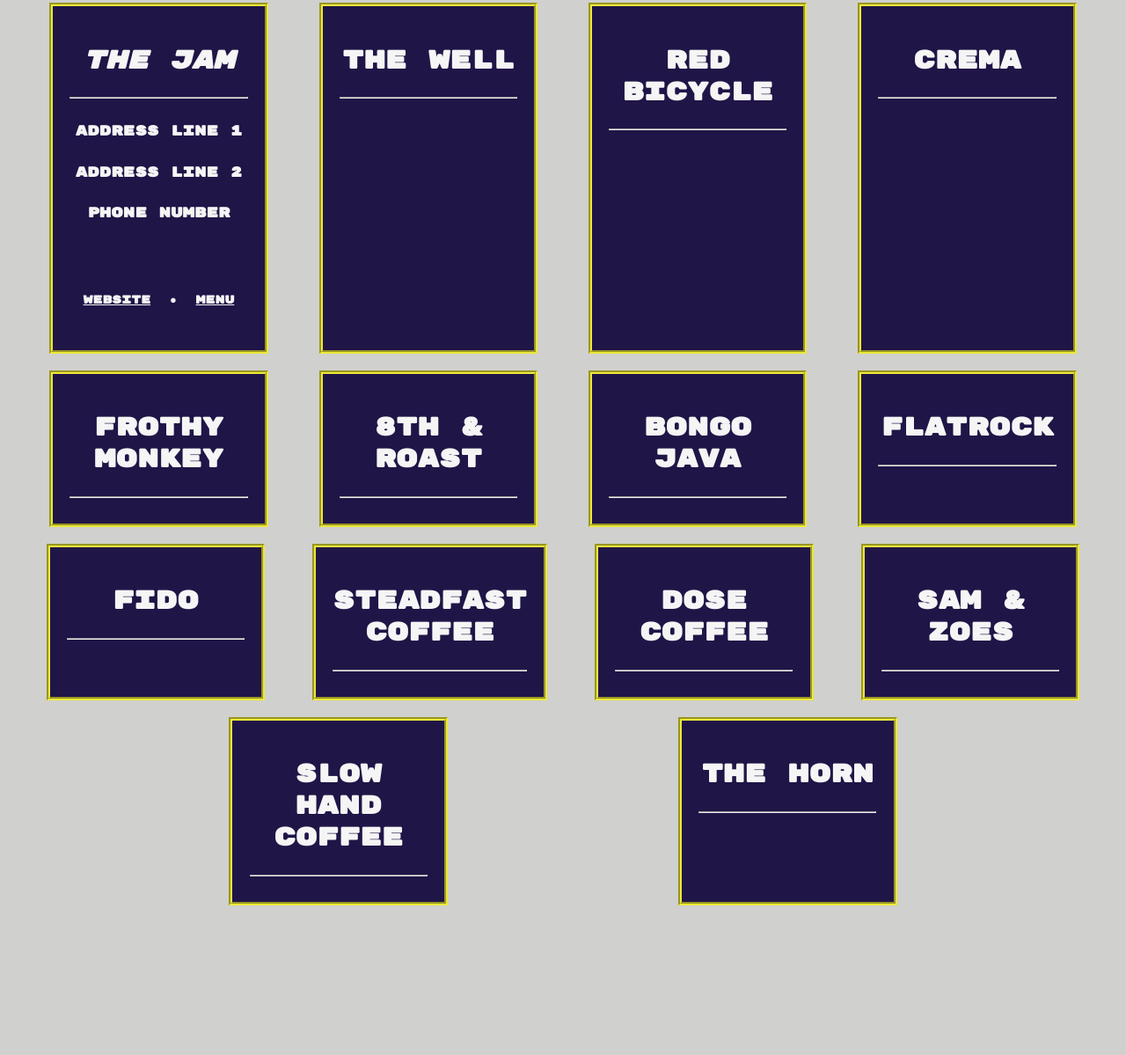
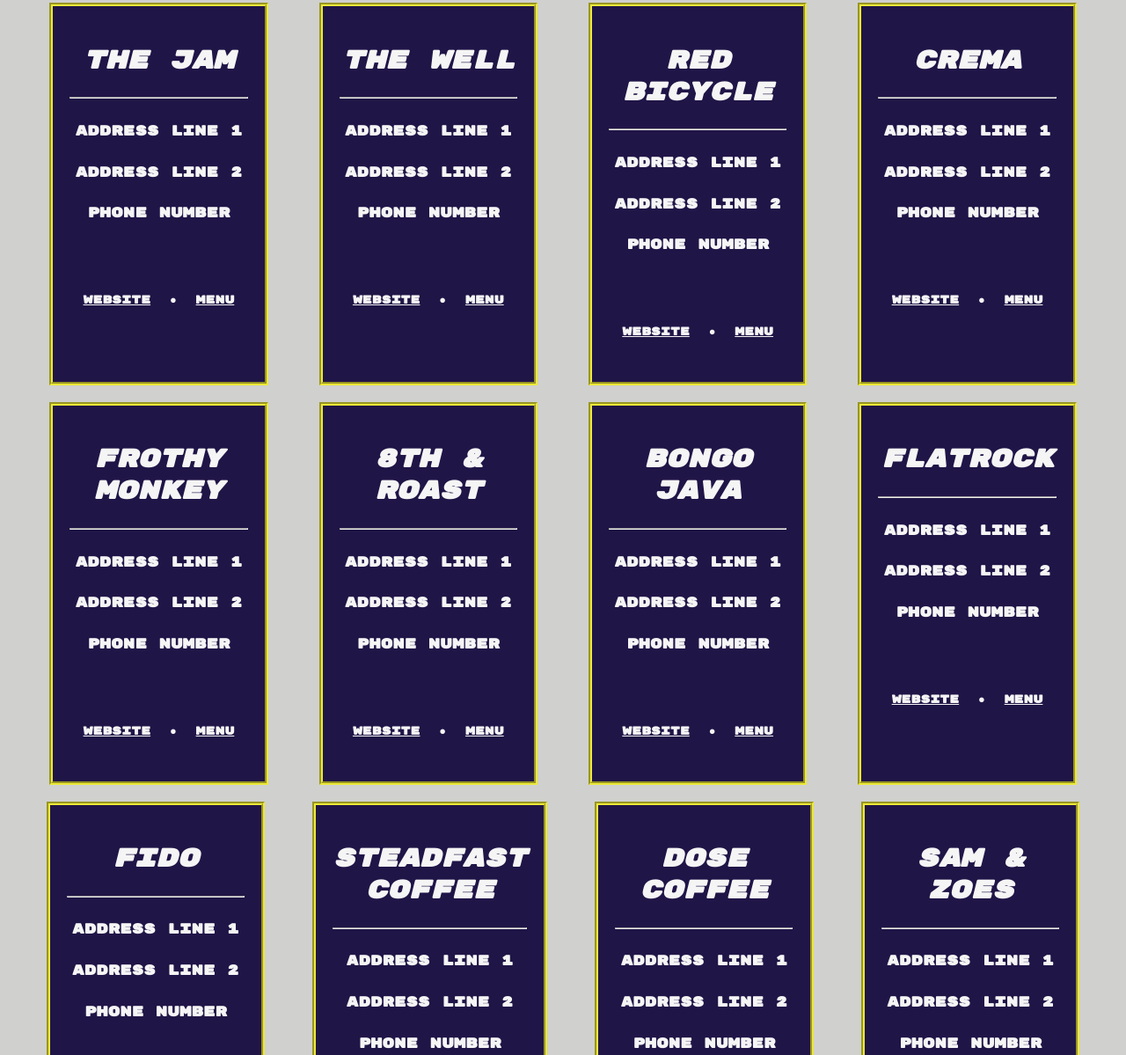
Before and after one commit to gradyrobbins/CoffeeHousesNashville, a plain HTML site: page index.html in a window 1280 px wide. Shown: the part 315-1514 px from the top of the page at 88% size. Before the commit the page ends 1361 px from the top, so only its background shows below. Drawn offline with Linux system fonts and the light colour scheme; a web font is replaced by a local one.

Commit message:
css updates a:hover a:visited

```diff
--- a/index.html
+++ b/index.html
@@ -16,20 +16,20 @@
 
 <br/>
 <article class="list">
-  <section class="shop"><h2><em>The Jam</em></h2><hr><h5>address line 1</h5><h5>address line 2</h5><h5> phone number</h5><br/><h6> <a href="www.google.com/images">website</a>&nbsp;&nbsp;&#9679;&nbsp;&nbsp;<a href="www.google.com">menu</a></h6> </section>
-  <section class="shop"><h2>The Well</h2><hr></section>
-  <section class="shop"><h2>Red Bicycle</h2><hr></section>
-  <section class="shop"><h2>Crema</h2><hr></section>
-  <section class="shop"><h2>Frothy Monkey</h2><hr></section>
-  <section class="shop"><h2>8th &amp; Roast</h2><hr></section>
-  <section class="shop"><h2>Bongo Java</h2><hr></section>
-  <section class="shop"><h2>Flatrock</h2><hr></section>
-  <section class="shop"><h2>Fido</h2><hr></section>
-  <section class="shop"><h2>Steadfast Coffee</h2><hr></section>
-  <section class="shop"><h2>Dose Coffee</h2><hr></section>
-  <section class="shop"><h2>Sam &amp; Zoes</h2><hr></section>
-  <section class="shop"><h2>Slow Hand Coffee</h2><hr></section>
-  <section class="shop"><h2>The Horn</h2><hr></section>
+  <section class="shop"><h2><em>The Jam</em></h2><hr><h5>address line 1</h5><h5>address line 2</h5><h5> phone number</h5><br/><h6> <a href="https://www.google.com/images" target="_blank">website</a>&nbsp;&nbsp;&#9679;&nbsp;&nbsp;<a href="www.google.com">menu</a></h6> </section>
+  <section class="shop"><h2><em>The Well</em></h2><hr><h5>address line 1</h5><h5>address line 2</h5><h5> phone number</h5><br/><h6> <a href="https://www.google.com/images" target="_blank">website</a>&nbsp;&nbsp;&#9679;&nbsp;&nbsp;<a href="www.google.com">menu</a></h6></section>
+  <section class="shop"><h2><em>Red Bicycle</em></h2><hr><h5>address line 1</h5><h5>address line 2</h5><h5> phone number</h5><br/><h6> <a href="https://www.google.com/images" target="_blank">website</a>&nbsp;&nbsp;&#9679;&nbsp;&nbsp;<a href="www.google.com">menu</a></h6></section>
+  <section class="shop"><h2><em>Crema</em></h2><hr><h5>address line 1</h5><h5>address line 2</h5><h5> phone number</h5><br/><h6> <a href="https://www.google.com/images" target="_blank">website</a>&nbsp;&nbsp;&#9679;&nbsp;&nbsp;<a href="www.google.com">menu</a></h6></section>
+  <section class="shop"><h2><em>Frothy Monkey</em></h2><hr><h5>address line 1</h5><h5>address line 2</h5><h5> phone number</h5><br/><h6> <a href="https://www.google.com/images" target="_blank">website</a>&nbsp;&nbsp;&#9679;&nbsp;&nbsp;<a href="www.google.com">menu</a></h6></section>
+  <section class="shop"><h2><em>8th &amp; Roast</em></h2><hr><h5>address line 1</h5><h5>address line 2</h5><h5> phone number</h5><br/><h6> <a href="https://www.google.com/images" target="_blank">website</a>&nbsp;&nbsp;&#9679;&nbsp;&nbsp;<a href="www.google.com">menu</a></h6></section>
+  <section class="shop"><h2><em>Bongo Java</em></h2><hr><h5>address line 1</h5><h5>address line 2</h5><h5> phone number</h5><br/><h6> <a href="https://www.google.com/images" target="_blank">website</a>&nbsp;&nbsp;&#9679;&nbsp;&nbsp;<a href="www.google.com">menu</a></h6></section>
+  <section class="shop"><h2><em>Flatrock</em></h2><hr><h5>address line 1</h5><h5>address line 2</h5><h5> phone number</h5><br/><h6> <a href="https://www.google.com/images" target="_blank">website</a>&nbsp;&nbsp;&#9679;&nbsp;&nbsp;<a href="www.google.com">menu</a></h6></section>
+  <section class="shop"><h2><em>Fido</em></h2><hr><h5>address line 1</h5><h5>address line 2</h5><h5> phone number</h5><br/><h6> <a href="https://www.google.com/images" target="_blank">website</a>&nbsp;&nbsp;&#9679;&nbsp;&nbsp;<a href="www.google.com">menu</a></h6></section>
+  <section class="shop"><h2><em>Steadfast Coffee</em></h2><hr><h5>address line 1</h5><h5>address line 2</h5><h5> phone number</h5><br/><h6> <a href="https://www.google.com/images" target="_blank">website</a>&nbsp;&nbsp;&#9679;&nbsp;&nbsp;<a href="www.google.com">menu</a></h6></section>
+  <section class="shop"><h2><em>Dose Coffee</em></h2><hr><h5>address line 1</h5><h5>address line 2</h5><h5> phone number</h5><br/><h6> <a href="https://www.google.com/images" target="_blank">website</a>&nbsp;&nbsp;&#9679;&nbsp;&nbsp;<a href="www.google.com">menu</a></h6></section>
+  <section class="shop"><h2><em>Sam &amp; Zoes</em></h2><hr><h5>address line 1</h5><h5>address line 2</h5><h5> phone number</h5><br/><h6> <a href="https://www.google.com/images" target="_blank">website</a>&nbsp;&nbsp;&#9679;&nbsp;&nbsp;<a href="www.google.com">menu</a></h6></section>
+  <section class="shop"><h2><em>Slow Hand Coffee</em></h2><hr><h5>address line 1</h5><h5>address line 2</h5><h5> phone number</h5><br/><h6> <a href="https://www.google.com/images" target="_blank">website</a>&nbsp;&nbsp;&#9679;&nbsp;&nbsp;<a href="www.google.com">menu</a></h6></section>
+  <section class="shop"><h2><em>The Horn</em></h2><hr><h5>address line 1</h5><h5>address line 2</h5><h5> phone number</h5><br/><h6> <a href="https://www.google.com/images" target="_blank">website</a>&nbsp;&nbsp;&#9679;&nbsp;&nbsp;<a href="www.google.com">menu</a></h6></section>
 </article>
 
   <footer></footer>
--- a/shop.css
+++ b/shop.css
@@ -24,5 +24,10 @@ a {
 }
 
 .shop a:hover {
-    background-color: #EDE939;
+    color: #EDE939;
+    background-color: #201547;
 }
+
+a:visited {
+    color: #8aDA55;
+}
```
